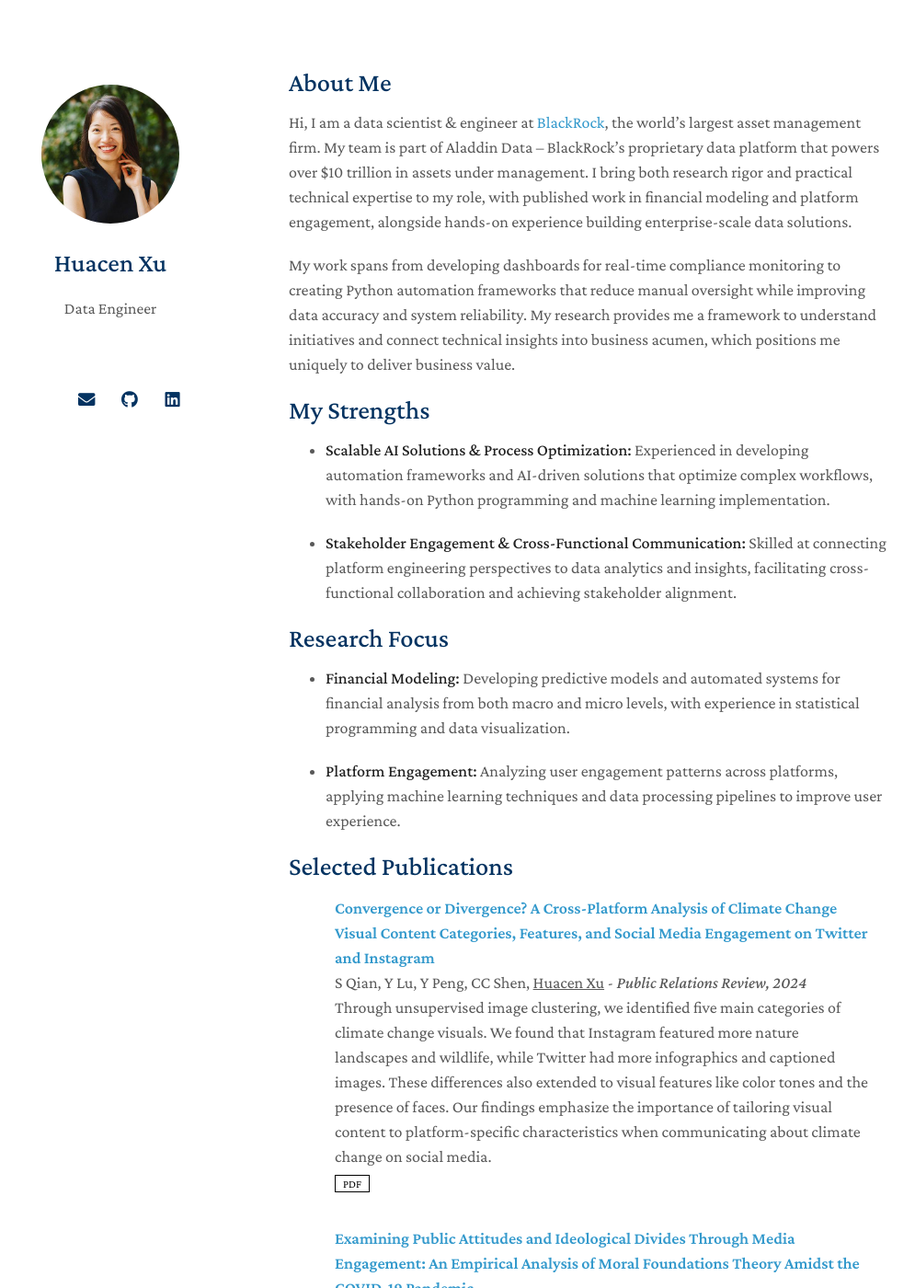
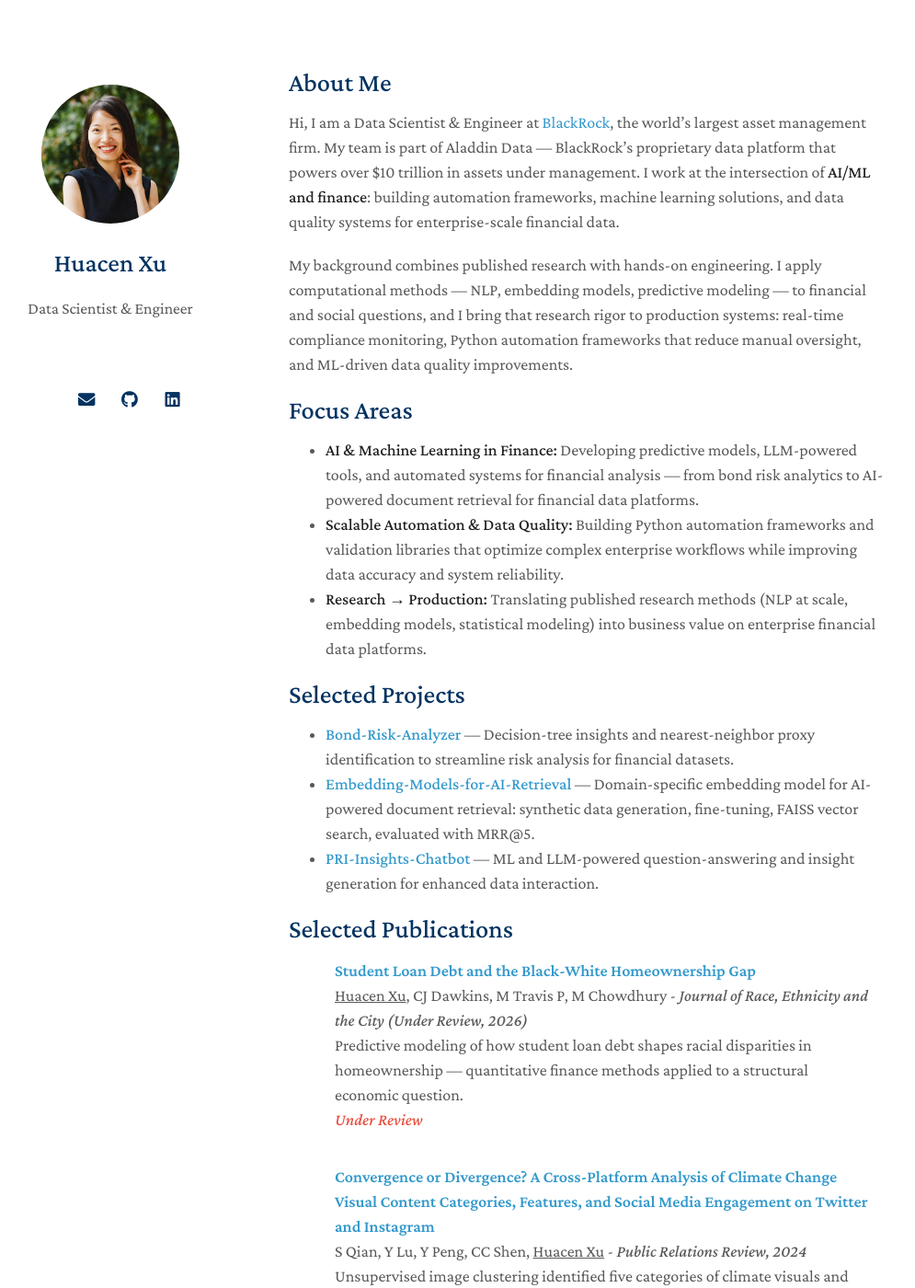
Before and after one commit to huacenxu/huacenxu.github.io, a Jekyll site: the page built from index.md, in a window 1280 px wide and 1400 px high. Shown: the whole window at 92% size, without its empty margins (156-1151 px from the left). Built offline with Jekyll 4.4.1, drawn with Linux system fonts in a browser that asks for light colours; nearby versions of some CDN libraries; a style sheet for code colours, icons or effects is not loaded; our own code applies the rules of GitHub Pages for plain Markdown files; some of the changed text lies outside the part shown.

Commit message:
Update homepage: new bio, focus areas, projects, and publications
- Rewrite About Me around AI/ML + finance positioning
- Replace Strengths/Research Focus with Focus Areas
- Add Selected Projects section (Bond-Risk-Analyzer, Embedding-Models-for-AI-Retrieval, PRI-Insights-Chatbot)
- Refresh publications: add Student Loan Debt paper (under review), remove Couple Similarity entry
- Remove Academic Reviewer section; update position title in config

Co-Authored-By: Claude Fable 5 <noreply@anthropic.com>

```diff
--- a/_config.yml
+++ b/_config.yml
@@ -1,6 +1,6 @@
 # Basic Information
 title: Huacen Xu
-position: Data Engineer
+position: Data Scientist & Engineer
 
 # Search Engine Optimization (SEO)
 # The following information is used to improve the website traffic from search engines, e.g., Google.
--- a/_data/publications.yml
+++ b/_data/publications.yml
@@ -1,28 +1,26 @@
 main:
+  - title: "Student Loan Debt and the Black-White Homeownership Gap"
+    authors: <u>Huacen Xu</u>, CJ Dawkins, M Travis P, M Chowdhury - <i>Journal of Race, Ethnicity and the City (Under Review, 2026)</i>
+    conference: Predictive modeling of how student loan debt shapes racial disparities in homeownership — quantitative finance methods applied to a structural economic question.
+    notes: Under Review
+
   - title: "Convergence or Divergence? A Cross-Platform Analysis of Climate Change Visual Content Categories, Features, and Social Media Engagement on Twitter and Instagram"
     authors: S Qian, Y Lu, Y Peng, CC Shen, <u>Huacen Xu</u> - <i>Public Relations Review, 2024</i>
-    conference: Through unsupervised image clustering, we identified five main categories of climate change visuals. We found that Instagram featured more nature landscapes and wildlife, while Twitter had more infographics and captioned images. These differences also extended to visual features like color tones and the presence of faces. Our findings emphasize the importance of tailoring visual content to platform-specific characteristics when communicating about climate change on social media.
+    conference: Unsupervised image clustering identified five categories of climate visuals and platform-specific engagement patterns — ML-driven visual content analysis at scale.
     pdf: https://scholar.google.com/citations?view_op=view_citation&hl=en&user=Q0wjoTYAAAAJ&citation_for_view=Q0wjoTYAAAAJ:W7OEmFMy1HYC
 
   - title: "Examining Public Attitudes and Ideological Divides Through Media Engagement: An Empirical Analysis of Moral Foundations Theory Amidst the COVID-19 Pandemic"
     authors: <u>Huacen Xu</u> - <i>Current Research in Social Psychology, 2024</i>
-
-    conference:  In this study, I apply Moral Foundations Theory to analyze 53,358 Facebook posts from U.S. news outlets during the COVID-19 pandemic. My study highlights how these moral frameworks influence audience engagement and public responses to scientific and social issues.
+    conference: NLP analysis of 53,358 Facebook posts from U.S. news outlets, quantifying how moral frameworks shape audience engagement.
     pdf: https://crisp.org.uiowa.edu/sites/crisp.org.uiowa.edu/files/2024-03/Xu%20CRISP%2033.2.pdf
     code: https://github.com/huacenxu/COVID-Morality
 
-
-  - title: "Couple Similarity and Life Satisfaction: A Study of Young Couples in Shanghai of Mainland China"
-    authors: K Shen, <u>Huacen Xu</u>, O Joshi, F Chen - <i>Chinese Families; Tradition, Modernisation, and Change, 2021</i>
-    conference:  Using data from the Fudan Yangtze River Delta Social Transformation Survey and applying ordered logistic regression models, this study reveals that while traditional markers of marriage hypergamy have minimal impact, hukou status—reflecting social stratification—significantly influences life satisfaction among young married couples in Shanghai.
-    pdf: https://scholar.google.com/citations?view_op=view_citation&hl=en&user=Q0wjoTYAAAAJ&citation_for_view=Q0wjoTYAAAAJ:u-x6o8ySG0sC
+  - title: "Double Bind in Loan Access in China: The Reification of Gender Differences in Business Loans"
+    authors: <u>Huacen Xu</u>, HJ Zhan, CEE James, LD Fannin, Y Yin - <i>International Journal of Gender and Entrepreneurship, 2018</i>
+    conference: Predictive modeling of gender disparities in loan access — how perceived rejection likelihood suppresses applications.
+    pdf: https://scholar.google.com/citations?view_op=view_citation&hl=en&user=Q0wjoTYAAAAJ&citation_for_view=Q0wjoTYAAAAJ:u5HHmVD_uO8C
 
   - title: "Can Microfinance Achieve Both Social and Financial Goals? Investigation on MicroCred Nanchong"
-    authors: <u>Huacen Xu</u> - <i>Inclusive Finance in China, 2021</i>
-    conference: I conducted in-depth interviews with Nanchong Meixin executives to understand how their internal mechanisms balance both social and commercial goals, offering valuable insights into the dual objectives of microfinance institutions.
+    authors: <u>Huacen Xu</u> - <i>Inclusive Finance in China (Palgrave Macmillan), 2021</i>
+    conference: Field investigation of how microfinance institutions balance social and commercial objectives.
     pdf: https://scholar.google.com/citations?view_op=view_citation&hl=en&user=Q0wjoTYAAAAJ&citation_for_view=Q0wjoTYAAAAJ:d1gkVwhDpl0C
-
-  - title: "Double Bind in Loan Access in China: The Reification of Gender Differences in Business Loans"
-    authors: <u>Huacen Xu</u>, HJ Zhan, CEE James, LD Fannin, Y Yin - <i>International Journal of Gender and Entrepreneurship, 2018</i>
-    conference: This paper utilizes predictive modeling to analyze and address gender disparities in loan access, highlighting that women's perception of a higher likelihood of loan rejection affects their willingness to apply in the first place.
-    pdf: https://scholar.google.com/citations?view_op=view_citation&hl=en&user=Q0wjoTYAAAAJ&citation_for_view=Q0wjoTYAAAAJ:u5HHmVD_uO8C
--- a/index.md
+++ b/index.md
@@ -4,23 +4,22 @@ layout: homepage
 
 ## About Me
 
-Hi, I am a data scientist & engineer at [BlackRock](https://www.blackrock.com/), the world's largest asset management firm. My team is part of Aladdin Data – BlackRock's proprietary data platform that powers over $10 trillion in assets under management. I bring both research rigor and practical technical expertise to my role, with published work in financial modeling and platform engagement, alongside hands-on experience building enterprise-scale data solutions.
+Hi, I am a Data Scientist & Engineer at [BlackRock](https://www.blackrock.com), the world's largest asset management firm. My team is part of Aladdin Data — BlackRock's proprietary data platform that powers over $10 trillion in assets under management. I work at the intersection of **AI/ML and finance**: building automation frameworks, machine learning solutions, and data quality systems for enterprise-scale financial data.
 
-My work spans from developing dashboards for real-time compliance monitoring to creating Python automation frameworks that reduce manual oversight while improving data accuracy and system reliability. My research provides me a framework to understand initiatives and connect technical insights into business acumen, which positions me uniquely to deliver business value.
+My background combines published research with hands-on engineering. I apply computational methods — NLP, embedding models, predictive modeling — to financial and social questions, and I bring that research rigor to production systems: real-time compliance monitoring, Python automation frameworks that reduce manual oversight, and ML-driven data quality improvements.
 
-## My Strengths
+## Focus Areas
 
-- **Scalable AI Solutions & Process Optimization:** Experienced in developing automation frameworks and AI-driven solutions that optimize complex workflows, with hands-on Python programming and machine learning implementation.
+- **AI & Machine Learning in Finance:** Developing predictive models, LLM-powered tools, and automated systems for financial analysis — from bond risk analytics to AI-powered document retrieval for financial data platforms.
+- **Scalable Automation & Data Quality:** Building Python automation frameworks and validation libraries that optimize complex enterprise workflows while improving data accuracy and system reliability.
+- **Research → Production:** Translating published research methods (NLP at scale, embedding models, statistical modeling) into business value on enterprise financial data platforms.
 
-- **Stakeholder Engagement & Cross-Functional Communication:** Skilled at connecting platform engineering perspectives to data analytics and insights, facilitating cross-functional collaboration and achieving stakeholder alignment.
+## Selected Projects
 
-## Research Focus
-
-- **Financial Modeling:** Developing predictive models and automated systems for financial analysis from both macro and micro levels, with experience in statistical programming and data visualization.
-
-- **Platform Engagement:** Analyzing user engagement patterns across platforms, applying machine learning techniques and data processing pipelines to improve user experience.
+- **[Bond-Risk-Analyzer](https://github.com/huacenxu/Bond-Risk-Analyzer)** — Decision-tree insights and nearest-neighbor proxy identification to streamline risk analysis for financial datasets.
+- **[Embedding-Models-for-AI-Retrieval](https://github.com/huacenxu/Embedding-Models-for-AI-Retrieval)** — Domain-specific embedding model for AI-powered document retrieval: synthetic data generation, fine-tuning, FAISS vector search, evaluated with MRR@5.
+- **[PRI-Insights-Chatbot](https://github.com/huacenxu/PRI-Insights-Chatbot)** — ML and LLM-powered question-answering and insight generation for enhanced data interaction.
 
 {% include_relative _includes/publications.md %}
-## Academic Reviewer
-- Annual Conference of the American Council on Consumer Interests (ACCI)
-- Annual International Communication Association Conference (ICA)
+
+*Full publication list on [Google Scholar](https://scholar.google.com/citations?hl=en&user=Q0wjoTYAAAAJ). Code and projects on [GitHub](https://github.com/huacenxu).*
```
